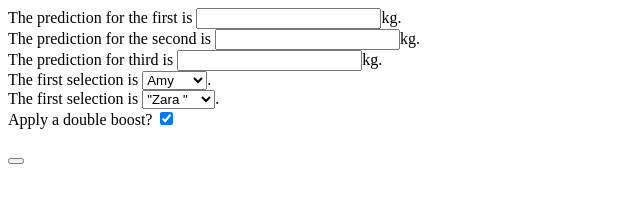
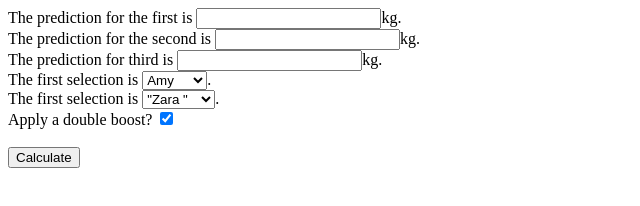
Before and after one commit to Hufflepup/Test_Website, a plain HTML site: page index.html in a window 1280 px wide. Shown: the whole page, without its empty margins (0-640 px from the left). Drawn offline with Linux system fonts and the light colour scheme.

Commit message:
Update index.html

```diff
--- a/index.html
+++ b/index.html
@@ -29,7 +29,7 @@
 
 <BR>
 
-<div id ="CALCULATE"> <button Calculate id="CAL_BUTTON"></div>
+<div id ="CALCULATE"> <button  id="CAL_BUTTON">Calculate</button></div>
 
 </body>
 </html>
```
